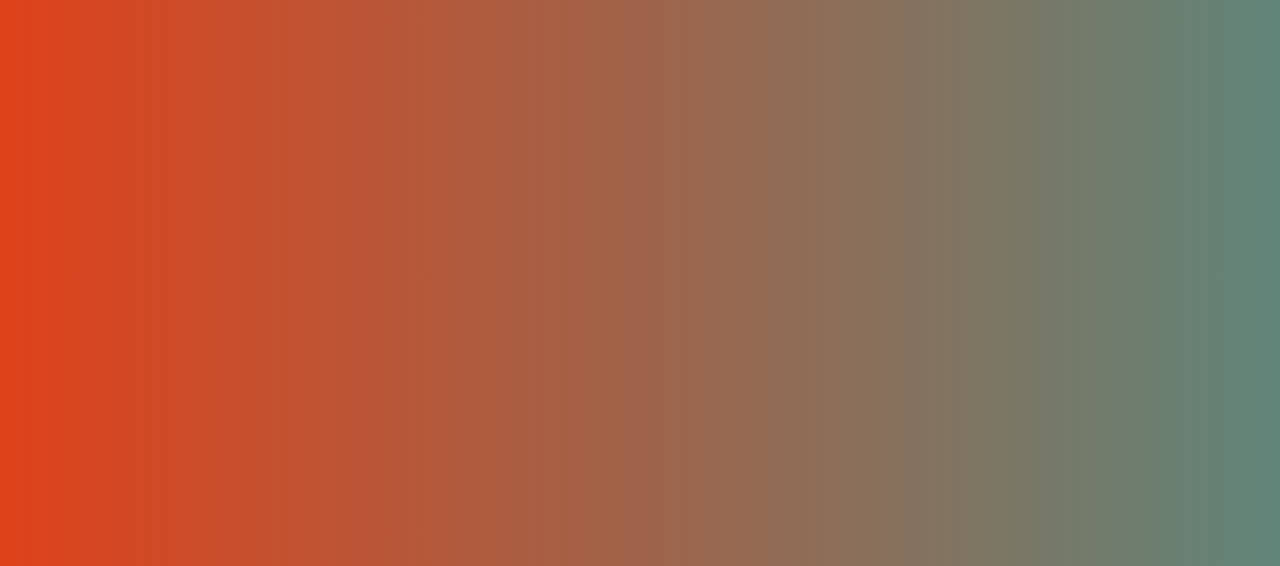
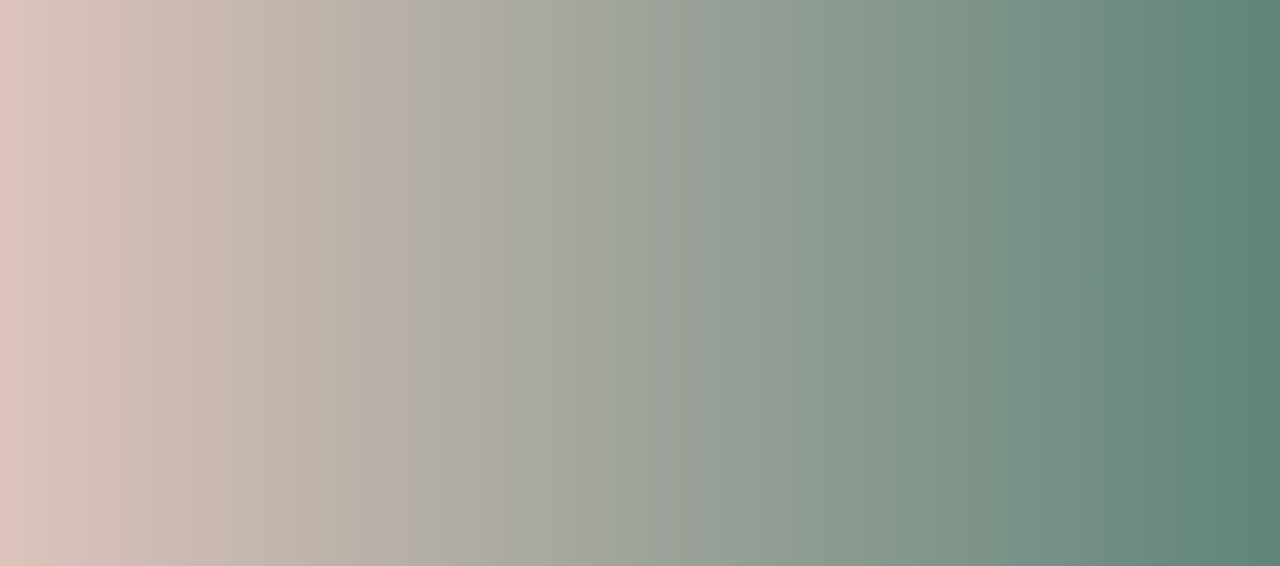
Before and after one commit to TruenoxDDH/loginLptrue, a plain HTML site: page inicio.html in a window 1280 px wide. Shown: the part 234-800 px from the top of the page. Drawn offline with Linux system fonts and the light colour scheme.

Commit message:
Nueve2 comit

```diff
--- a/css/estilos.css
+++ b/css/estilos.css
@@ -1,5 +1,5 @@
 body{
-    background: linear-gradient(to right, #df421b,#608579);
+    background: linear-gradient(to right, #ddc3bc,#608579);
 }
 
 #login,#registro{
```
Also changed, not shown: index.html (+1 -1 lines).
